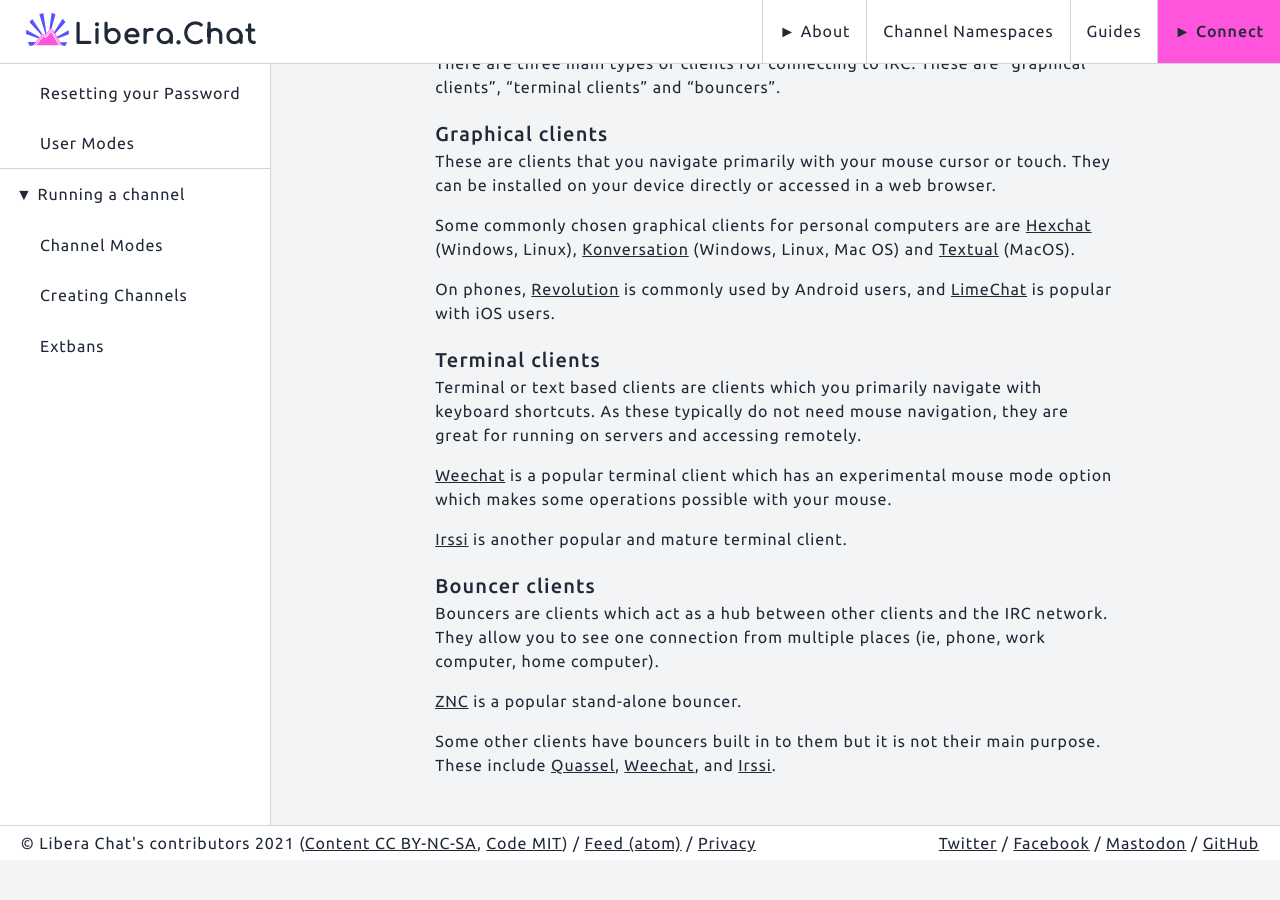
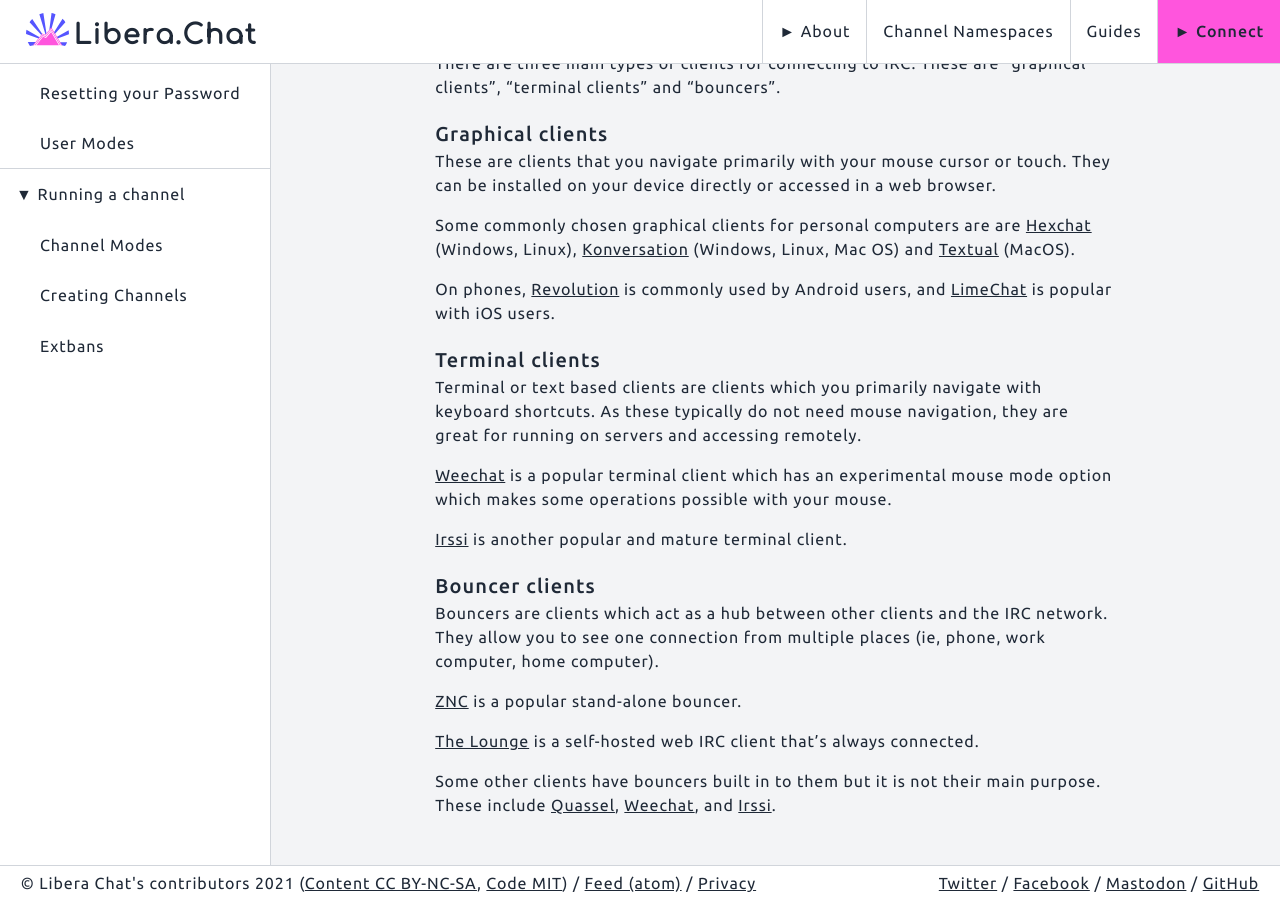
Before and after one commit to Libera-Chat/libera-chat.github.io, a Jekyll site: the page built from content/_guides/clients.md, in a window 1280 px wide and 900 px high, scrolled down 563 px. Built offline with Jekyll 4.4.1, drawn with Linux system fonts in a browser that asks for light colours; before the commit the page ends 1423 px from its top, so only the background shows below that.

Commit message:
clients.md: add The Lounge client

```diff
--- a/content/_guides/clients.md
+++ b/content/_guides/clients.md
@@ -65,6 +65,9 @@
 
 [ZNC](https://znc.in) is a popular stand-alone bouncer.
 
+[The Lounge](https://thelounge.chat) is a self-hosted web IRC client that's
+always connected.
+
 Some other clients have bouncers built in to them but it is not their main
 purpose. These include [Quassel](https://quassel-irc.org/),
 [Weechat](https://weechat.org/), and [Irssi](https://irssi.org/).
```
